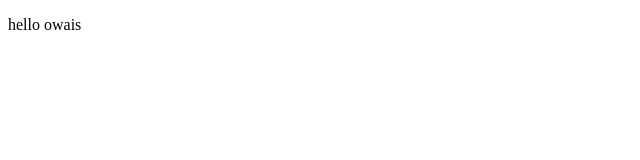
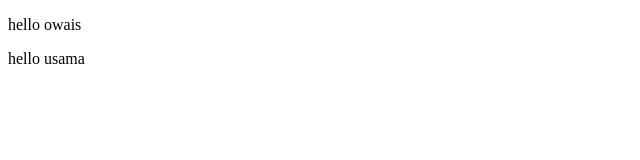
Before and after one commit to owaiskamal/login-demo, an Angular app: page / in a window 1280 px wide. Shown: the top 160 px of the page, without its empty margins (0-640 px from the left). Built offline with nearby package versions, Linux system fonts and the light colour scheme.

Commit message:
second-commit

```diff
--- a/src/app/app.component.html
+++ b/src/app/app.component.html
@@ -7,5 +7,5 @@
 <!-- * * * * * * * to get started with your project! * * * * * * * * -->
 <!-- * * * * * * * * * * * * * * * * * * * * * * * * * * * * * * * -->
 <p>hello owais</p>
-
+<p>hello usama</p>
 <router-outlet></router-outlet>
```
